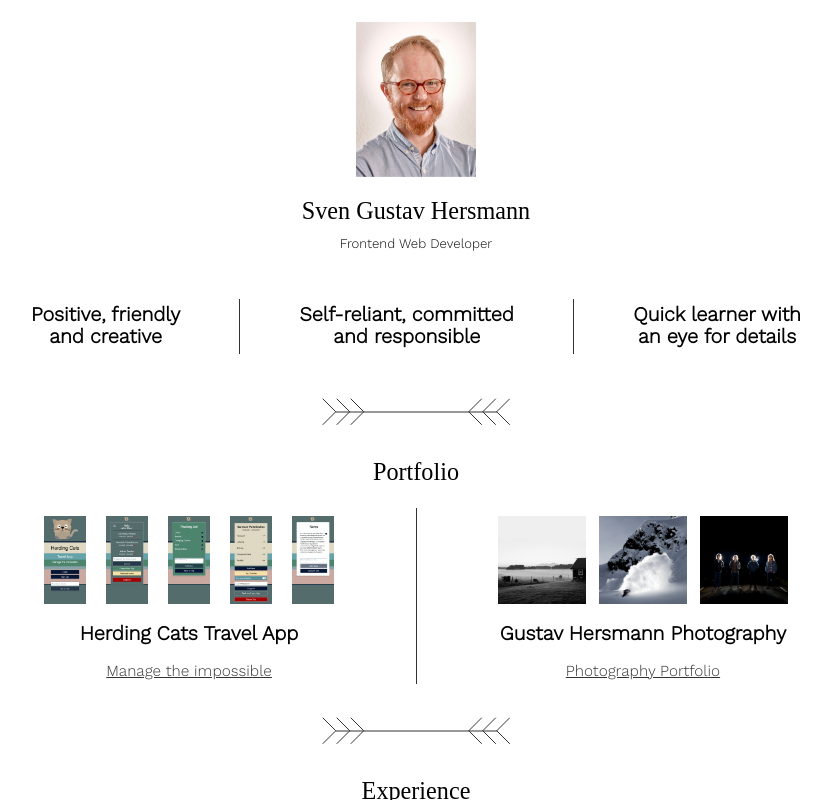
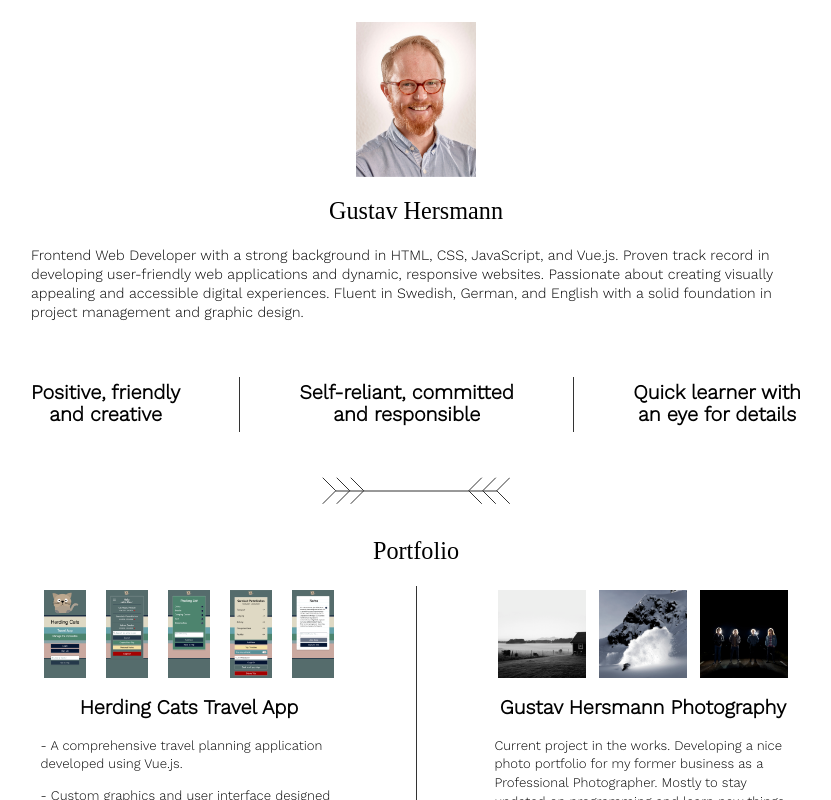
Before and after one commit to ghersmann/cv-v2, a Vue app: page / in a window 1280 px wide. Shown: the top 800 px of the page, without its empty margins (224-1055 px from the left). Built offline with nearby package versions, Linux system fonts and the light colour scheme; a web font is replaced by a local one.

Commit message:
Updates to pitch, project descriptions and css

```diff
--- a/index.html
+++ b/index.html
@@ -4,7 +4,7 @@
 <head>
   <meta charset="UTF-8">
   <meta name="viewport" content="width=device-width, initial-scale=1.0">
-  <title>Portfolio Sven Gustav Hersmann</title>
+  <title>Gustav Hersmann</title>
 </head>
 
 <body>
--- a/src/assets/main.css
+++ b/src/assets/main.css
@@ -129,8 +129,20 @@ li {
   grid-area: 3/ 3/ 4 / 4;
 }
 
+
+.photo-title-pitch {
+    margin: 0 10vw;
+}
+
+
 @media screen and (min-width: 600px) {
-  .pitch-grid-column,
+
+    .pitch-grid-column {
+    display: flex;
+    justify-content: space-around;
+    align-items: center;
+  }
+
   .contact-grid-column {
     display: flex;
     justify-content: space-around;
@@ -140,7 +152,7 @@ li {
   .portfolio-grid-column {
     display: flex;
     justify-content: space-around;
-    align-items: center;
+    align-items: top;
     margin: 0 8vw;
   }
 
@@ -162,7 +174,7 @@ li {
   .portfolio-line {
     border-left: 0.1rem solid var(--dark-sticky-header);
     width: 0;
-    height: 16rem;
+    height: 32rem;
     margin: 0 auto;
   }
 
@@ -208,6 +220,11 @@ li {
     margin: 0 auto;
     max-width: 70rem;
   }
+
+.photo-title-pitch {
+  margin: 0 auto;
+  max-width: 70rem;
+}
 
   .project-portfolio,
   .contact-component {
--- a/src/components/PhotoTitlePitch.vue
+++ b/src/components/PhotoTitlePitch.vue
@@ -3,10 +3,10 @@
     <img
       class="gh-photo"
       src="../assets/img/bewerbungsbild-sven-gustav-hersmann-0003-medres.jpg"
-      alt="Photo Sven Gustav Hersmann"
+      alt="Photo Gustav Hersmann"
     />
-    <h1>Sven Gustav Hersmann</h1>
-    <p>Frontend Web Developer</p>
+    <h1>Gustav Hersmann</h1>
+    <p class="pitch">Frontend Web Developer with a strong background in HTML, CSS, JavaScript, and Vue.js. Proven track record in developing user-friendly web applications and dynamic, responsive websites. Passionate about creating visually appealing and accessible digital experiences. Fluent in Swedish, German, and English with a solid foundation in project management and graphic design.</p>
     <section class="pitch-grid-column">
       <h2 class="pitch-text">Positive, friendly <br />and creative</h2>
       <div class="line"></div>
@@ -49,9 +49,6 @@ export default {
 </script>
 
 <style scoped>
-.photo-title-pitch {
-  width: 100vw;
-}
 
 .gh-photo {
   display: block;
@@ -62,15 +59,17 @@ export default {
   width: 120px;
 }
 
+.pitch {
+  font-size: 1.3rem;
+  margin-top: 2rem;
+  margin-bottom: 4rem;
+  max-width: 70rem;
+
+  }
+
 h1 {
   text-align: center;
   margin-bottom: 1rem;
-}
-
-p {
-  margin-top: 0;
-  text-align: center;
-  margin-bottom: 3rem;
 }
 
 h2 {
--- a/src/components/ProjectPortfolio.vue
+++ b/src/components/ProjectPortfolio.vue
@@ -28,8 +28,12 @@
           />
         </div>
         <h2>Herding Cats Travel App</h2>
+          <p>- A comprehensive travel planning application developed using Vue.js.</p>
+         <p>- Custom graphics and user interface designed in Figma.</p>
+         <p>- Features include itinerary sharing, flight information, hotel bookings, meeting points, activities, and contact information management for small travel groups.
+         </p>
         <a href="https://herdingcats-cbe.netlify.app/" class="routerlink" target="_blank"
-          >Manage the impossible</a
+          >herdingcats-cbe.netlify.app</a
         >
       </div>
       <div class="portfolio-line"></div>
@@ -52,6 +56,7 @@
           />
         </div>
         <h2>Gustav Hersmann Photography</h2>
+        <p>Current project in the works. Developing a nice photo portfolio for my former business as a Professional Photographer. Mostly to stay updated on programming and learn new things while looking for a job.</p>
         <router-link class="routerlink" :to="{ path: '/photo' }">Photography Portfolio</router-link>
       </div>
     </section>
@@ -103,6 +108,11 @@ h2 {
   text-align: center;
 }
 
+
+p {
+  text-align: left;
+}
+
 .routerlink {
   width: fit-content;
   display: block;
```
